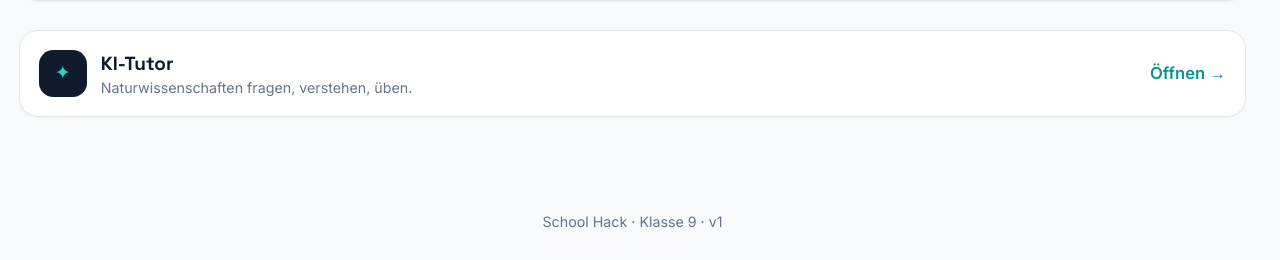
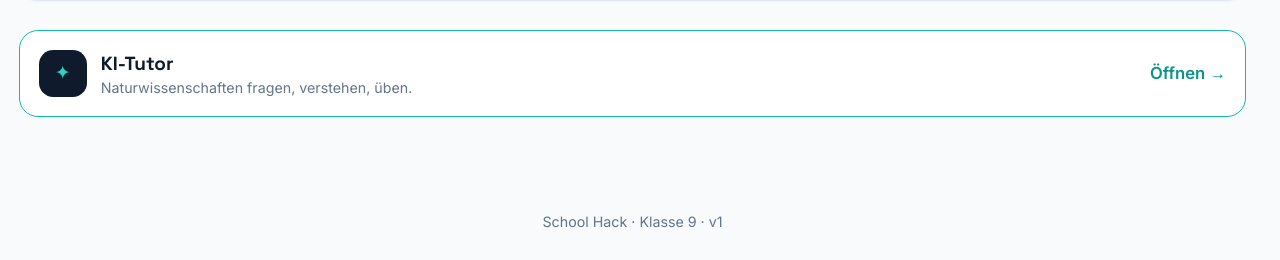
Before and after one commit to RezaurRahman47/SchoolHack, a FastAPI app: template backend-python/app/templates/home.html in a window 1280 px wide. Shown: the part 978-1238 px from the top of the page. Run offline with FastAPI, Linux system fonts and the light colour scheme; the template is opened without the code that fills it, so the values that code supplies are empty.

Commit message:
feat(ui): final polish for cards and tutor start state
- Add persistent green frames with hover shadows to highlighted cards\n- Open the KI-Tutor on the new-conversation screen by default\n- Remove the KI-Tutor section from the chemistry page

```diff
--- a/backend-python/app/templates/home.html
+++ b/backend-python/app/templates/home.html
@@ -43,6 +43,15 @@
   .radar-tip-bar > span { display: block; height: 100%; border-radius: inherit; }
   .radar-tip-empty { margin-top: .3rem; font-size: .72rem; color: #94a3b8; }
   .radar-foot { display: flex; flex-wrap: wrap; align-items: center; justify-content: center; gap: .25rem .9rem; }
+  .card-highlight {
+    border-color: #14b8a6;
+    box-shadow: none;
+    transition: border-color .15s ease, box-shadow .15s ease;
+  }
+  .card-highlight:hover {
+    border-color: #14b8a6;
+    box-shadow: 0 0 0 1px #14b8a6, 0 10px 26px rgba(15, 27, 45, .10);
+  }
   @media (max-width: 639px) {
     .radar-wrap { max-width: 360px; }
     .radar-label { min-width: 0; padding: .3rem .45rem; font-size: .64rem; gap: .05rem; border-radius: .7rem; }
@@ -162,7 +171,7 @@
     </p>
   </section>
 
-  <a href="/student/tutor" class="card mt-6 p-4 flex items-center gap-3 hover:border-reagent-500 hover:shadow-sm transition group">
+  <a href="/student/tutor" class="card mt-6 p-4 flex items-center gap-3 transition group card-highlight">
     <span class="flex h-10 w-10 shrink-0 items-center justify-center rounded-xl bg-ink-900 text-reagent-400" style="width: 2.5rem; height: 2.5rem;">✦</span>
     <span class="min-w-0 flex-1">
       <span class="block font-display font-bold text-ink-900 group-hover:text-reagent-600">KI-Tutor</span>
@@ -174,7 +183,7 @@
   <div class="grid grid-cols-2 lg:grid-cols-4 gap-4 mt-6">
     {% for s in subjects %}
       {% if s.active %}
-      <a href="/student/{{ s.slug }}" class="card p-5 hover:border-reagent-500 hover:shadow-md transition group">
+      <a href="/student/{{ s.slug }}" class="card p-5 transition group card-highlight">
         <div class="text-5xl">{{ s.icon }}</div>
         <div class="font-display font-bold text-xl text-ink-900 mt-3 group-hover:text-reagent-600">{{ s.name }}</div>
         <div class="text-sm text-slate-500">{{ s.desc }}</div>
--- a/backend-python/app/templates/tutor.html
+++ b/backend-python/app/templates/tutor.html
@@ -1968,7 +1968,6 @@
   });
 
   renderSidebar();
-  updateUrl();
 
   const params = new URLSearchParams(window.location.search);
   const cParam = params.get('c');
@@ -1978,10 +1977,9 @@
   } else if (subjectParam && SUBJECT_LABELS[subjectParam]) {
     currentSubject = subjectParam;
     newChat(true);
-  } else if (conversations.length) {
-    loadConversation(conversations[0].id);
   } else {
     showWelcome(true);
+    updateUrl();
     input.focus();
   }
 }) ();
```
Also changed, not shown: backend-python/app/templates/chemie.html (+0 -10 lines), backend-python/app/templates/student_home.html (+12 -1 lines).
